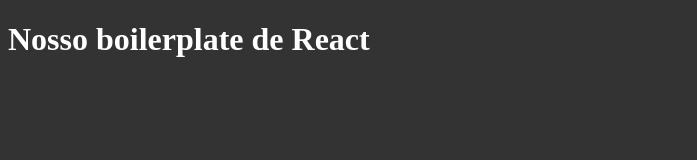
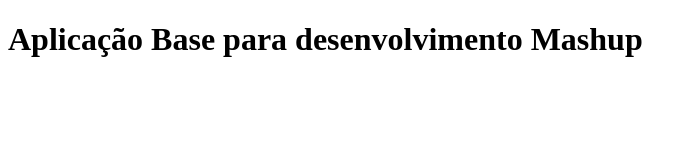
Before and after one commit to caiuafranca/conectQlikSense, a plain HTML site: page index.html in a window 1280 px wide. Shown: the whole page, without its empty margins (0-697 px from the left). Drawn offline with Linux system fonts and the light colour scheme.

Commit message:
adicionando as intruções

```diff
--- a/App.js
+++ b/App.js
@@ -9,9 +9,11 @@ class App extends React.Component {
     }
 
     render() {
-        return <div>
-            <h1 class="title">Nosso boilerplate de React</h1>
-        </div>;
+        return (
+            <div>
+                <h1 class="title">Aplicação Base para desenvolvimento Mashup</h1>
+            </div>
+        );
     }
 }
 
--- a/style.css
+++ b/style.css
@@ -1,7 +1,10 @@
+*{
+
+}
 body {
-    background-color: #333;
+
 }
 
 .title {
-    color: white;
+    color: black;
 }
```
Also changed, not shown: 2 other files.
